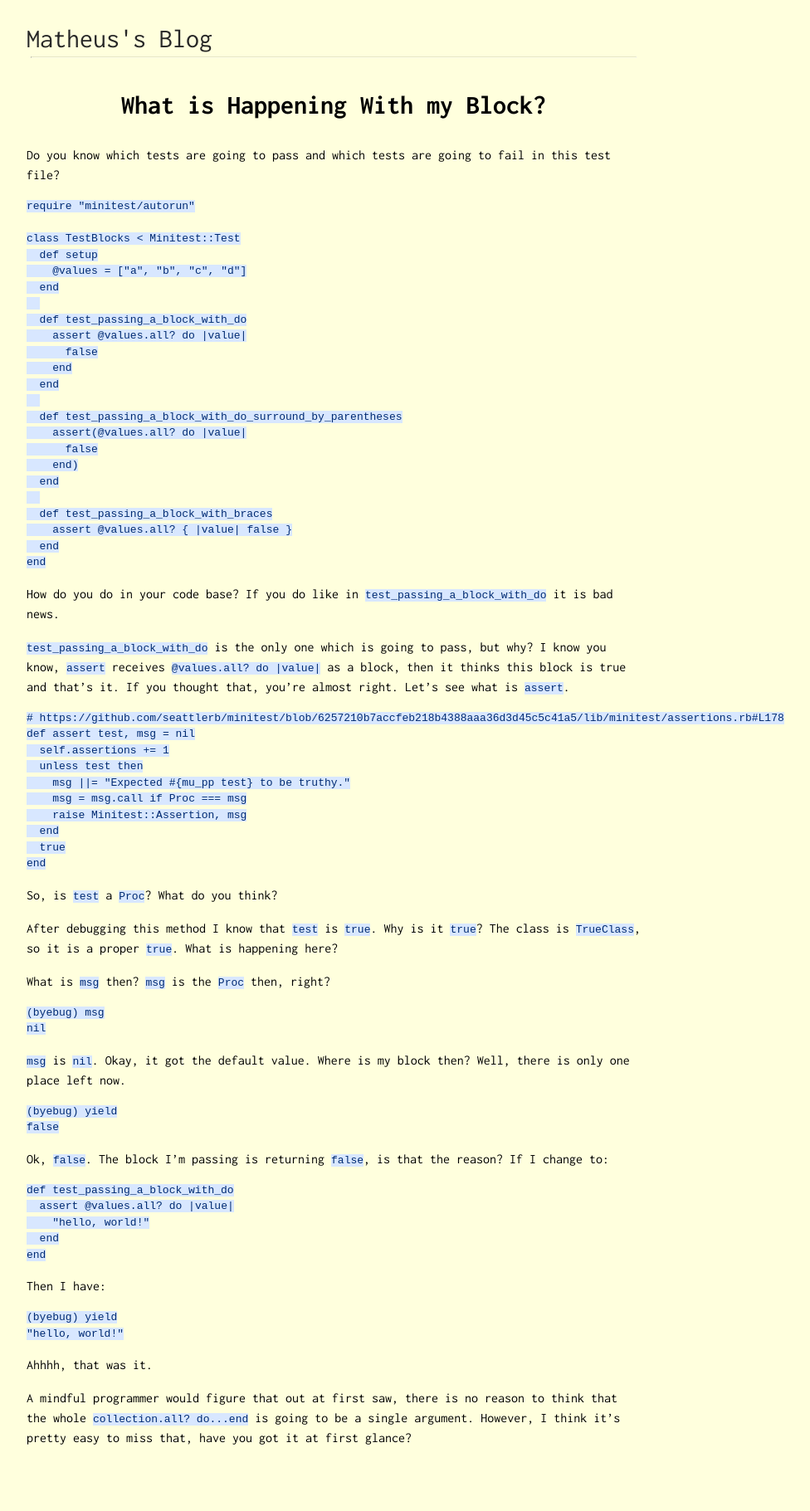
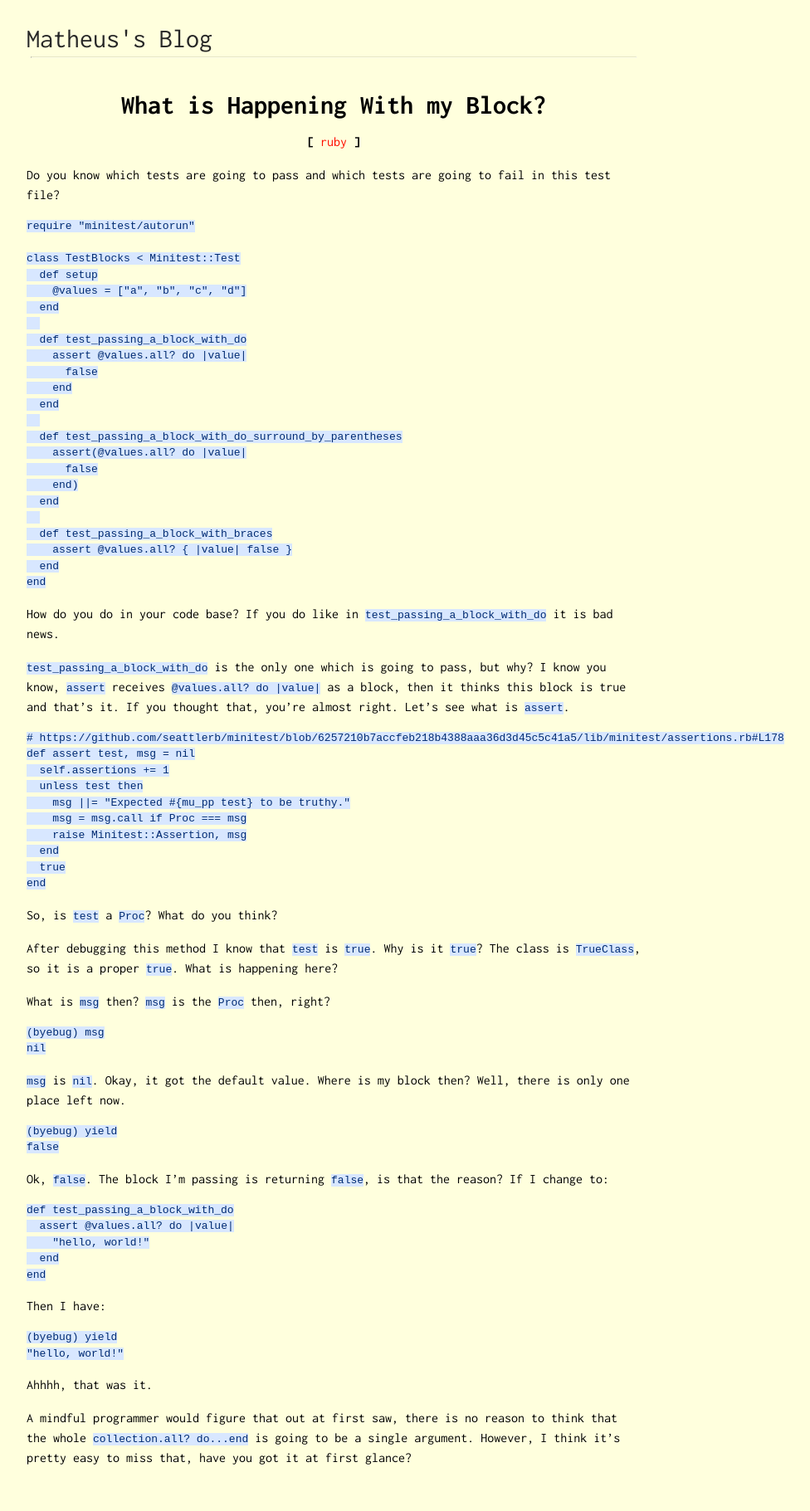
Before and after one commit to matheussilvasantos/matheussilvasantos.github.io, a Jekyll site: the page built from _posts/2020-08-30-what-is-happening-with-my-block.md, in a window 1280 px wide. Shown: the whole page at 83% size, without its empty margins (238-1214 px from the left). Built offline with Jekyll 4.4.1, drawn with Linux system fonts in a browser that asks for light colours; before the commit the page ends 1797 px from its top, so only the background shows below that.

Commit message:
Add tags

```diff
--- a/_posts/2020-08-30-what-is-happening-with-my-block.md
+++ b/_posts/2020-08-30-what-is-happening-with-my-block.md
@@ -1,6 +1,7 @@
 ---
 layout: post
 title:  "What is Happening With my Block?"
+tags: [ruby]
 ---
 
 Do you know which tests are going to pass and which tests are going to fail in this test file?
```
Also changed, not shown: _posts/2020-08-31-como-iterar-em-ruby.md (+1 -0 lines).
